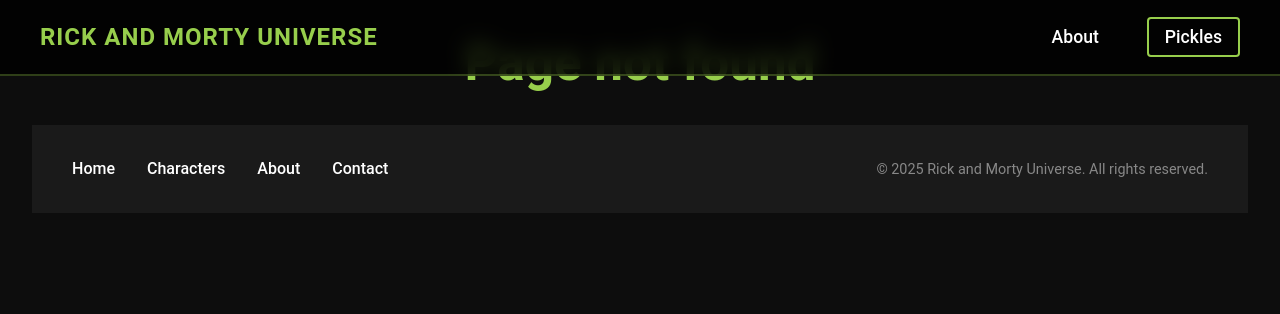
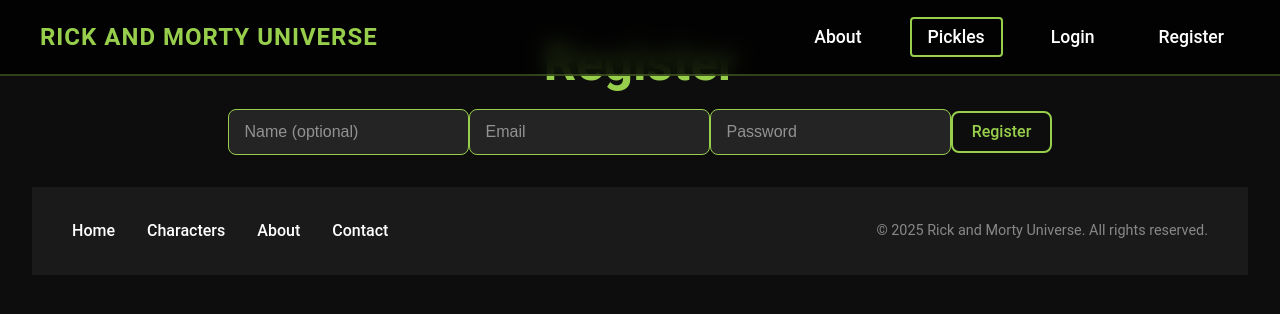
Before and after one commit to Rickverse-API-company/rick-and-morty-universe, a React (Vite) app: page /Register in a window 1280 px wide. Before the commit this address had no page. Shown: the top 314 px of the page. Built offline with nearby package versions, Linux system fonts and the light colour scheme; no server answers.

Commit message:
implement Sign in / Log in with fireBase Auth

```diff
--- a/package.json
+++ b/package.json
@@ -11,6 +11,7 @@
   },
   "dependencies": {
     "axios": "^1.7.9",
+    "firebase": "^11.3.1",
     "react": "^19.0.0",
     "react-dom": "^19.0.0",
     "react-icons": "^5.4.0",
--- a/src/App.jsx
+++ b/src/App.jsx
@@ -6,6 +6,9 @@
 import Navbar from './components/NavBar'
 import Footer from './components/Footer'
 import LocationDetails from './components/LocationDetails'
+import { AuthProvider } from './components/AuthContext'
+import Login from './components/Login'
+import Register from './components/Register'
 
 function App() {
   const [characters, setCharacters] = useState([]);
@@ -13,14 +16,18 @@
 
   return (
     <>
+    <AuthProvider>
       <Navbar />
       <Routes>
+        <Route path='/Login' element={<Login/>}/>
+        <Route path='/Register' element={<Register />} />
         <Route path="/" element={<HomePage characters={characters} setCharacters={setCharacters} location={location} setLocation={setLocation} />} />
         <Route path="/character/:id" element={<CharacterDetails characters={characters} />} />
         <Route path="/location/:id" element={<LocationDetails locations={location} setAppCharacters={setCharacters} />} />
         <Route path="*" element={<h1>Page not found</h1>} />
       </Routes>
       <Footer />
+      </AuthProvider>
     </>
   )
 }
--- /dev/null
+++ b/src/components/AuthContext.jsx
@@ -0,0 +1,30 @@
+import React, { createContext, useState, useEffect, useContext } from 'react';
+import { auth } from '../config/FirebaseConfig';
+import { onAuthStateChanged, signOut } from 'firebase/auth';
+
+const AuthContext = createContext();
+
+export const AuthProvider = ({ children }) => {
+    const [currentUser, setCurrentUser] = useState(null);
+    const [loadingAuth, setLoadingAuth] = useState(true);
+
+    useEffect(() => {
+        const unsubscribe = onAuthStateChanged(auth, (user) => {
+            setCurrentUser(user);
+            setLoadingAuth(false);
+        });
+        return () => unsubscribe();
+    }, []);
+
+    const logout = async () => {
+        await signOut(auth);
+    };
+
+    return (
+        <AuthContext.Provider value={{ currentUser, logout }}>
+            {!loadingAuth && children}
+        </AuthContext.Provider>
+    );
+};
+
+export const useAuth = () => useContext(AuthContext);
--- /dev/null
+++ b/src/components/Login.jsx
@@ -0,0 +1,50 @@
+import React, { useState } from 'react';
+import { signInWithEmailAndPassword } from 'firebase/auth';
+import { auth } from '../config/FirebaseConfig';
+import { useNavigate } from 'react-router-dom';
+
+const Login = () => {
+    const [email, setEmail] = useState('');
+    const [password, setPassword] = useState('');
+    const [error, setError] = useState('');
+    const navigate = useNavigate();
+
+    const handleSubmit = (e) => {
+        e.preventDefault();
+        signInWithEmailAndPassword(auth, email, password)
+            .then((userCredential) => {
+                console.log('User Logged:', userCredential.user);
+                navigate('/');
+            })
+            .catch((err) => {
+                console.error('Error login:', err);
+                setError(err.message);
+            });
+    };
+
+    return (
+        <div>
+            <h1>Login</h1>
+            <form onSubmit={handleSubmit}>
+                <input
+                    type="email"
+                    placeholder="Email"
+                    value={email}
+                    onChange={(e) => setEmail(e.target.value)}
+                    required
+                />
+                <input
+                    type="password"
+                    placeholder="Password"
+                    value={password}
+                    onChange={(e) => setPassword(e.target.value)}
+                    required
+                />
+                <button type="submit">Login</button>
+                {error && <p>asdsada</p>}
+            </form>
+        </div>
+    );
+};
+
+export default Login;
--- a/src/components/NavBar.jsx
+++ b/src/components/NavBar.jsx
@@ -2,10 +2,12 @@
 import { Link } from 'react-router-dom';
 import './NavBar.css';
 import pickle from '../assets/pickle.png';
+import { useAuth } from './AuthContext';
 
 function NavBar() {
     const [isRaining, setIsRaining] = useState(false);
     const pickleContainerRef = useRef(null);
+    const { currentUser, logout } = useAuth();
 
     useEffect(() => {
         // Create pickle container on mount
@@ -50,13 +52,21 @@
             const rainInterval = setInterval(createPickle, 200);
             return () => {
                 clearInterval(rainInterval);
-                // Clean up any remaining pickles when rain stops
                 if (pickleContainerRef.current) {
                     pickleContainerRef.current.innerHTML = '';
                 }
             };
         }
     }, [isRaining]);
+
+    // Handle user logout
+    const handleLogout = async () => {
+        try {
+            await logout();
+        } catch (err) {
+            console.error("Error logging out:", err);
+        }
+    };
 
     return (
         <nav className="navbar">
@@ -65,6 +75,18 @@
                 <div className="nav-links">
                     <Link to="/about" className="nav-link">About</Link>
                     <button onClick={startPickleRain} className="nav-link pickle-btn">Pickles</button>
+
+                    {currentUser ? (
+                        <div className="nav-user">
+                            <span className="nav-user-name">Welcome, {currentUser.email}</span>
+                            <button onClick={handleLogout} className="nav-link">Logout</button>
+                        </div>
+                    ) : (
+                        <>
+                            <Link to="/login" className="nav-link">Login</Link>
+                            <Link to="/register" className="nav-link">Register</Link>
+                        </>
+                    )}
                 </div>
             </div>
         </nav>
--- /dev/null
+++ b/src/components/Register.jsx
@@ -0,0 +1,63 @@
+import React, { useState } from 'react';
+import { createUserWithEmailAndPassword, updateProfile } from 'firebase/auth';
+import { auth } from '../config/FirebaseConfig';
+import { useNavigate } from 'react-router-dom';
+
+const Register = () => {
+    const [email, setEmail] = useState('');
+    const [password, setPassword] = useState('');
+    const [displayName, setDisplayName] = useState('');
+    const [error, setError] = useState('');
+    const navigate = useNavigate();
+
+    const handleSubmit = (e) => {
+        e.preventDefault();
+        createUserWithEmailAndPassword(auth, email, password)
+            .then((userCredential) => {
+                const user = userCredential.user;
+                if (displayName) {
+                    updateProfile(user, { displayName })
+                        .then(() => console.log('Profile updated'))
+                        .catch((err) => console.error('Error updating profile:', err));
+                }
+                console.log('User registered:', user);
+                navigate('/');
+            })
+            .catch((err) => {
+                console.error('Error during registration:', err);
+                setError(err.message);
+            });
+    };
+
+    return (
+        <div>
+            <h1>Register</h1>
+            <form onSubmit={handleSubmit}>
+                <input
+                    type="text"
+                    placeholder="Name (optional)"
+                    value={displayName}
+                    onChange={(e) => setDisplayName(e.target.value)}
+                />
+                <input
+                    type="email"
+                    placeholder="Email"
+                    value={email}
+                    onChange={(e) => setEmail(e.target.value)}
+                    required
+                />
+                <input
+                    type="password"
+                    placeholder="Password"
+                    value={password}
+                    onChange={(e) => setPassword(e.target.value)}
+                    required
+                />
+                <button type="submit">Register</button>
+                {error && <p>{error}</p>}
+            </form>
+        </div>
+    );
+};
+
+export default Register;
--- /dev/null
+++ b/src/config/FirebaseConfig.js
@@ -0,0 +1,21 @@
+import { initializeApp } from "firebase/app";
+import { getAuth } from "firebase/auth";
+import { getDatabase } from "firebase/database";
+import { getStorage } from "firebase/storage";
+
+const firebaseConfig = {
+    apiKey: "AIzaSyDgHwZ8ecsFdnHVQ4akpJk9lZHq1t7WR_0",
+    authDomain: "rick-morty-universe-5598d.firebaseapp.com",
+    databaseURL: "https://rick-morty-universe-5598d-default-rtdb.europe-west1.firebasedatabase.app",
+    projectId: "rick-morty-universe-5598d",
+    storageBucket: "rick-morty-universe-5598d.appspot.com",
+    messagingSenderId: "809858109284",
+    appId: "1:809858109284:web:bc09c85a15db970fd93471"
+};
+
+const app = initializeApp(firebaseConfig);
+
+export const auth = getAuth(app);
+export const db = getDatabase(app);
+export const storage = getStorage(app);
+export default app;
```
Also changed, not shown: 1 other file (tests, documents, lock files or other folders).
